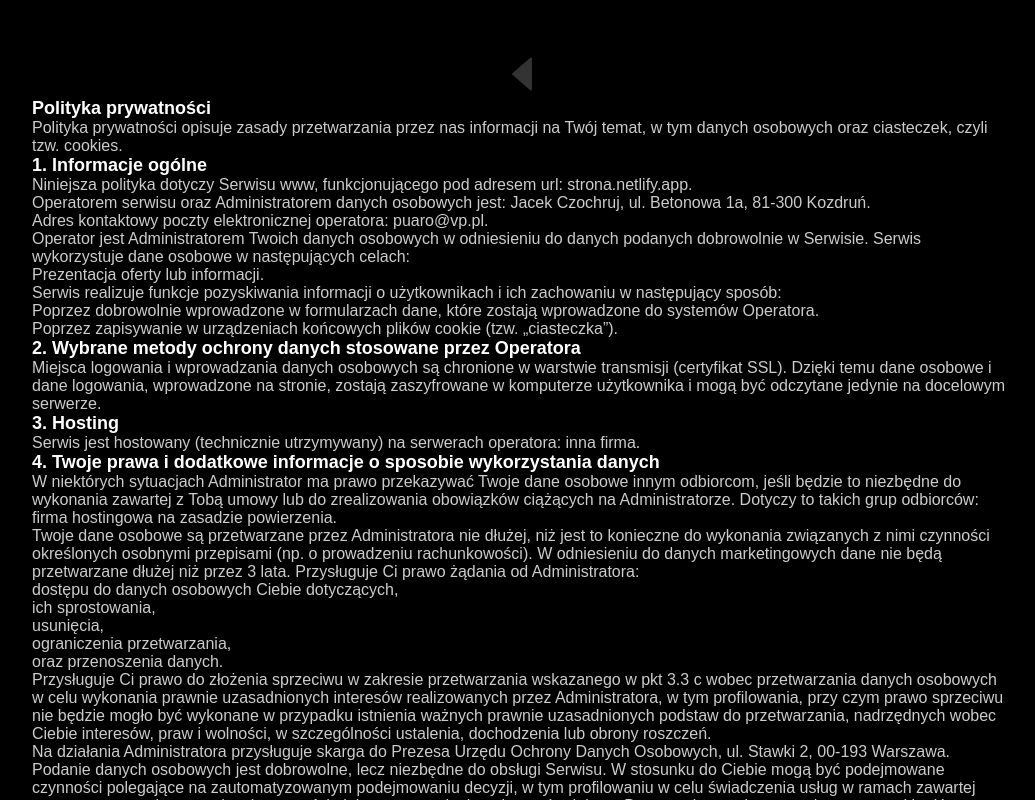
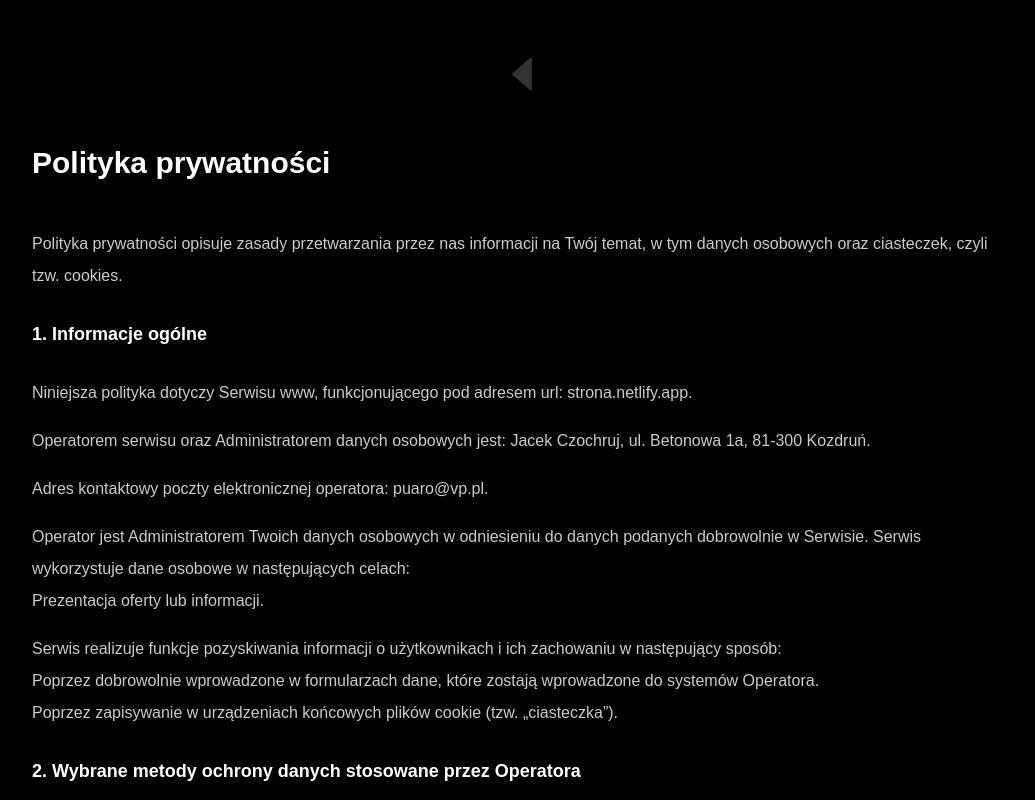
Before and after one commit to AdamBabinicz/alkohol, a React (Create React App) app: page /polityka-prywatnosci in a window 1280 px wide. Shown: the top 800 px of the page, without its empty margins (118-1153 px from the left). Built offline with nearby package versions, Linux system fonts and the light colour scheme.

Commit message:
zmiany w privacy

```diff
--- a/src/components/Privacy.js
+++ b/src/components/Privacy.js
@@ -7,6 +7,17 @@ const Container = styled.div`
   position: relative;
   color: #ccc;
   padding: 50px 150px;
+  h2 {
+    margin: 3rem 0;
+    font-size: 30px;
+  }
+  h3 {
+    margin: 2rem 0;
+  }
+  p {
+    margin: 1rem 0;
+    line-height: 2rem;
+  }
   .arrow {
     position: sticky;
     top: 0;
```
